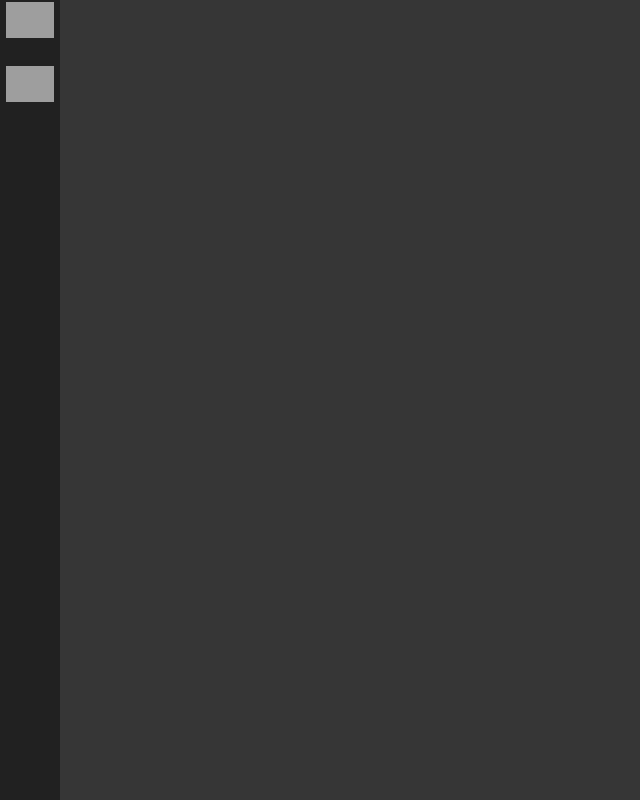
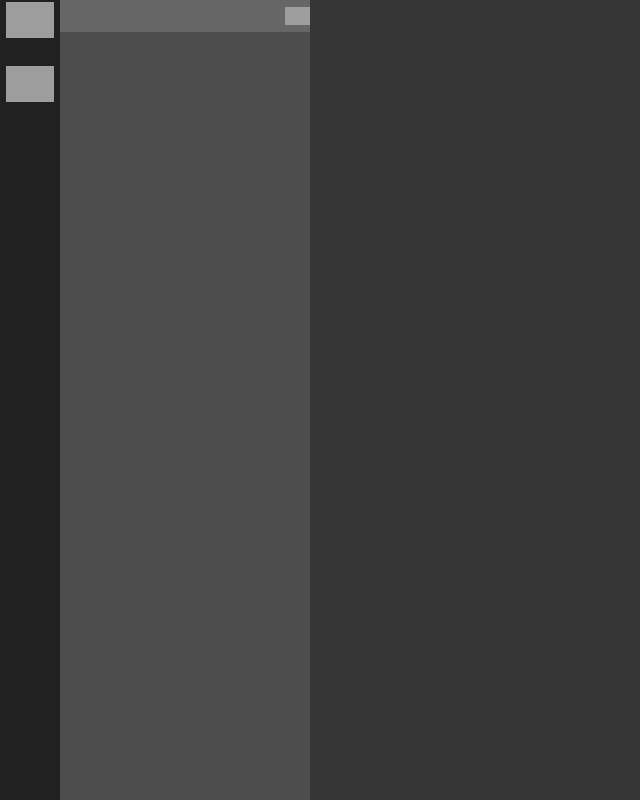
Before and after one commit to likectrl2/To-Do-List, a React (Vite) app: page / in a window 1280 px wide. Both pictures are taken after a click on the picture 30 px from the left and 84 px from the top of the page. Shown: the whole page, without its empty margins (0-640 px from the left). Built offline with nearby package versions, Linux system fonts and the light colour scheme; grey boxes are pictures that could not be loaded.

Commit message:
创建了usetask钩子，尝试创建page1：任务管理界面

```diff
--- a/src/App.css
+++ b/src/App.css
@@ -50,7 +50,6 @@
     align-items: center;
     min-height: 40px;
 }
-
 .input-chat-area textarea {
     width: 80%;
     height: 80%;
@@ -90,8 +89,7 @@
     padding-top: 10px;
     box-sizing: border-box;
 }
-
-.task-card {
+.task-view .task-card {
     width: 90%;
     margin: 0 auto 5px auto;
     height: auto;
@@ -101,4 +99,68 @@
     position: relative;
     padding: 10px;
     box-sizing: border-box;
+    display: grid;
+    grid-template: 1fr 1fr / 10% 90%;
 }
+.task-view .task-card .task-change-completion {
+    grid-area: 1 / 1 / 2 / 2;
+    padding-top: 1rem;
+    padding-bottom: 1rem;
+}
+.task-view .task-card .task-name {
+  grid-area: 1 / 2 / 1 / -1;
+  font-weight: bold;
+  padding: 1rem;
+  padding-left: 0.5rem;
+}
+.task-view .task-card .task-delete {
+  grid-area: 2 / 1 / 3 / 3;
+}
+
+.task-manage-view {
+  width: 250px;
+  height: 100%;
+  position: absolute;
+  left: 0;
+  top: 0;
+  background-color: hsl(0, 0%, 30%);
+  box-sizing: border-box;
+}
+.task-manage-view .task-card {
+  width: 90%;
+  margin: 0 auto 5px auto;
+  height: auto;
+  min-height: 60px;
+  background-color: rgb(94, 94, 94);
+  color: white;
+  position: relative;
+  padding: 10px;
+  box-sizing: border-box;
+  display: grid;
+  grid-template-columns: 10% 90%;
+}
+.task-manage-view .task-card .task-name {
+  font-weight: bold;
+  padding: 1rem;
+  padding-left: 0.5rem;
+}
+.task-manage-view .task-card .task-change-completion {
+  padding-top: 1rem;
+  padding-bottom: 1rem;
+}
+.task-manage-view .task-manage-view-title {
+  height: 4%;
+  width: 100%;
+  background-color: hsl(0, 0%, 40%);
+  display: grid;
+  grid-template-columns: repeat(10, 1fr);
+}
+.task-manage-view .task-manage-view-title img{
+  grid-column: -2 / -1;
+  width: 100%;
+  height: 100%;
+  object-fit: contain;
+}
+
+.task-information {
+}
--- a/src/App.jsx
+++ b/src/App.jsx
@@ -3,10 +3,11 @@ import './App.css';
 
 import Sidebar from './components/Sidebar.jsx';
 import Page from './components/Page.jsx';
+import useTask from './hooks/useTask.jsx';
 
 function App() {
   const [page, setPage] = useState(0);
-  const [tasks, setTasks] = useState([]);
+  const [tasks, addTask, deleteTask, changeTaskCompletion] = useTask();
 
   const pageIcon = [
     "https://media.prts.wiki/3/3b/%E8%83%BD%E5%A4%A9%E4%BD%BF%E7%B2%BE%E4%BA%8C%E7%AB%8B%E7%BB%98A.png",
@@ -14,22 +15,17 @@ function App() {
   ]
 
   function handleInputText(inputText) {
-    const newTask = { name_: inputText, id: Date.now() };
-    setTasks(tasks => [...tasks, newTask]);
+    addTask(inputText, '测试描述');
   }
 
   function onSubmit(inputText) {
     handleInputText(inputText);
   }
 
-  function deleteTask(id) {
-    setTasks(tasks => tasks.filter(task => task.id !== id));
-  }
-
   return (
     <div className='app'>
       <Sidebar pageIcon={pageIcon} setPage={setPage} />  {/*左导航栏*/}
-      <Page page={page} tasks={tasks} deleteTask={deleteTask} onSubmit={onSubmit}/>  {/*页面*/}
+      <Page page={page} tasks={tasks} deleteTask={deleteTask} onSubmit={onSubmit} changeTaskCompletion={changeTaskCompletion}/>  {/*页面*/}
     </div>
   )
 }
--- a/src/components/Page.jsx
+++ b/src/components/Page.jsx
@@ -1,14 +1,18 @@
-/* eslint-disable react-refresh/only-export-components */
-
 import InputChatFrame from './InputChatFrame'
 import TaskView from './TaskView'
+import TaskManageView from './TaskMangeView';
 
-function Page({ page, tasks, deleteTask, onSubmit }) {
+function Page({ page, tasks, deleteTask, onSubmit, changeTaskCompletion}) {
   const pageList = [
     (
       <div>  {/*小组件容器*/}
-        <TaskView tasks={tasks} deleteTask={deleteTask} /> {/*任务总览框*/}
+        <TaskView tasks={tasks} deleteTask={deleteTask} changeTaskCompletion={changeTaskCompletion} /> {/*任务总览框*/}
         <InputChatFrame onSubmit={onSubmit} />  {/*输入框*/}
+      </div>
+    ),
+    (
+      <div>
+        <TaskManageView tasks={tasks} changeTaskCompletion={changeTaskCompletion} ></TaskManageView>
       </div>
     )
   ];
--- /dev/null
+++ b/src/components/TaskInformation.jsx
@@ -0,0 +1,8 @@
+function TaskInformation({task}) {
+    return (
+        <div className='task-information'>
+        </div>
+    )
+}
+
+export default TaskInformation;
--- /dev/null
+++ b/src/components/TaskMangeView.jsx
@@ -0,0 +1,25 @@
+import { useState } from "react";
+import TaskInformation from "./TaskInformation";
+
+function TaskManageView({tasks, changeTaskCompletion}) {
+    const [taskFocus, setTaskFocus] = useState(0);
+
+    return (
+        <div>
+            <div className='task-manage-view'>
+                <div className='task-manage-view-title'>
+                    <img className='task-add' src="https://media.prts.wiki/4/4d/%E7%AB%8B%E7%BB%98_%E5%8F%B8%E9%9C%86%E6%83%8A%E8%9B%B0_2.png"></img>
+                </div>
+                {tasks.map(singleTask => (
+                    <div className='task-card' key={singleTask.id} onClick={singleTask => setTaskFocus(singleTask.id)}>
+                        <input type='checkbox' className='task-change-completion' onClick={() => changeTaskCompletion(singleTask.id)}></input>
+                        <div className='task-name'>{singleTask.name_}</div>
+                    </div>
+                ))}
+            </div>
+            <TaskInformation task={tasks.find(task => task.id === taskFocus)}/>
+        </div>
+    )
+}
+
+export default TaskManageView;
--- a/src/components/TaskView.jsx
+++ b/src/components/TaskView.jsx
@@ -1,12 +1,18 @@
-function TaskView({tasks, deleteTask}) {
+function TaskView({tasks, deleteTask, changeTaskCompletion}) {
   return (
     <div className='task-view'>
-      {tasks.map(singleTask => (
-        <div className='task-card' key={singleTask.id}>
-          <div>{singleTask.name_}</div>
-          <button className='task-delete' onClick={() => deleteTask(singleTask.id)}>删除任务</button>
-        </div>
-      ))}
+      {tasks.map(singleTask => {
+        if(singleTask.completion === false)
+        {
+          return (
+            <div className='task-card' key={singleTask.id}>
+              <input type='checkbox' className='task-change-completion' onClick={() => changeTaskCompletion(singleTask.id)}></input>
+              <div className='task-name'>{singleTask.name_}</div>
+              <button className='task-delete' onClick={() => deleteTask(singleTask.id)}>删除任务</button>
+            </div>
+          )
+        }
+      })}
     </div>
   )
 }
--- /dev/null
+++ b/src/hooks/useTask.jsx
@@ -0,0 +1,31 @@
+import { useState } from "react";
+import _ from "lodash";
+
+function useTask() {
+    const [tasks, setTasks] = useState([]);
+
+    function Task(name_, description) {
+    this.name_ = name_;
+    this.id = Date.now();
+    this.description = description;
+    this.completion = false;
+}
+
+    function addTask(name_, description) {
+        setTasks(tasks.concat([new Task(name_, description)]));
+    }
+
+    function deleteTask(id) {
+        setTasks(tasks => tasks.filter(task => task.id !== id));
+    }
+
+    function changeTaskCompletion(id) {
+        setTasks(tasks => tasks.map(task => {
+            return(task.id === id ? {...task, completion: !task.completion} : task)
+        }))
+    }
+
+    return [tasks, addTask, deleteTask, changeTaskCompletion];
+}
+
+export default useTask;
```
